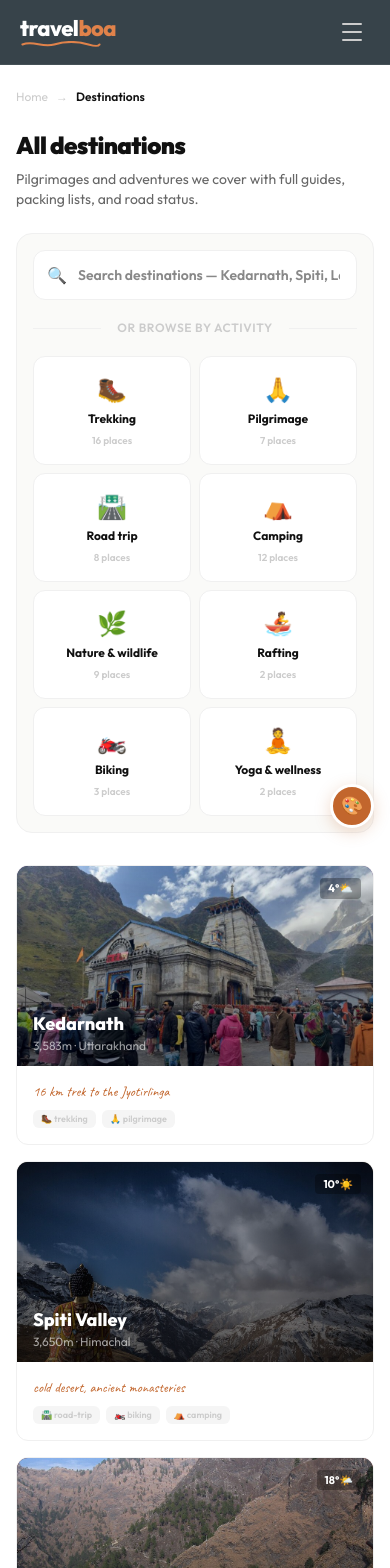
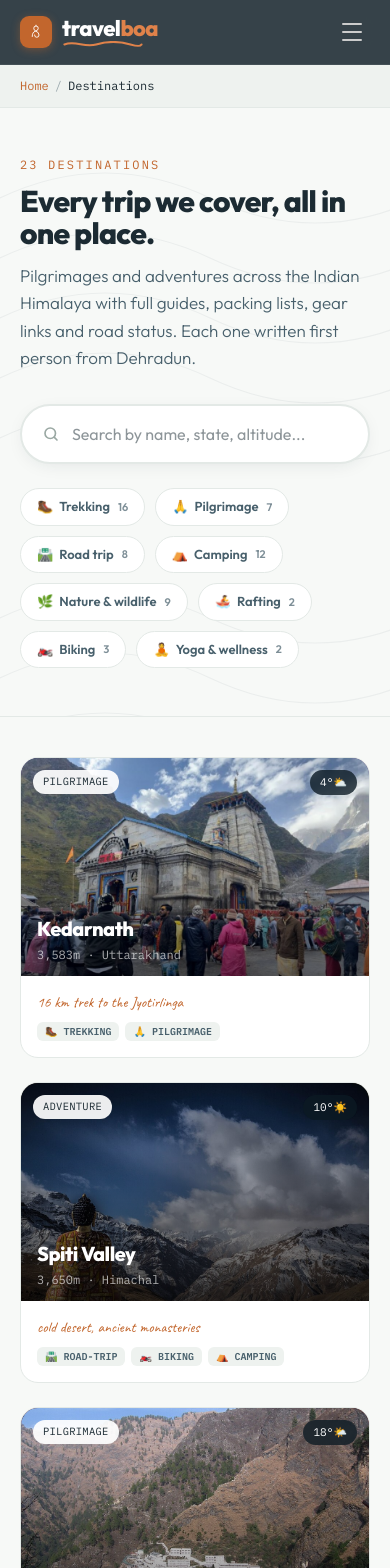
Before and after one commit to ashutoshkhulbe15-hash/travelboa, a Next.js app: page /destinations in a window 390 px wide. Shown: the top 1568 px of the page. Built offline with nearby package versions, Linux system fonts and the light colour scheme.

Commit message:
polish: hero readability, logo icon, card stats, destinations page redesign

```diff
--- a/src/app/destinations/DestinationsClient.tsx
+++ b/src/app/destinations/DestinationsClient.tsx
@@ -1,28 +1,26 @@
 "use client";
 
-import { useState } from "react";
-import { useTheme } from "@/hooks/useTheme";
+import { useState, useEffect } from "react";
 import { Navbar } from "@/components/Navbar";
 import { Footer } from "@/components/Footer";
-import { ColorPicker } from "@/components/ColorPicker";
 import { DESTINATIONS, SEARCH_DESTINATIONS, ACTIVITIES } from "@/lib/data";
 import Link from "next/link";
 import Image from "next/image";
 
 export function DestinationsClient() {
-  const { themeKey, theme, setTheme, accent, dark, toggleDark, mounted } = useTheme();
   const [searchVal, setSearchVal] = useState("");
   const [searchFocus, setSearchFocus] = useState(false);
   const [activity, setActivity] = useState<string | null>(null);
 
-  if (!mounted) return null;
-
-  const bg = dark ? "#0c0a09" : "white";
-  const cardBg = dark ? "#1c1a17" : "white";
-  const textPrimary = dark ? "#f5f5f4" : "#111";
-  const textSecondary = dark ? "#a8a29e" : "#666";
-  const textMuted = dark ? "#57534e" : "#ccc";
-  const border = dark ? "#292524" : "#f0f0f0";
+  useEffect(() => {
+    const els = document.querySelectorAll(".reveal");
+    const io = new IntersectionObserver(es => es.forEach(e => {
+      if (e.isIntersecting) { e.target.classList.add("on"); io.unobserve(e.target); }
+    }), { threshold: 0.08 });
+    els.forEach(el => io.observe(el));
+    if (window.matchMedia("(prefers-reduced-motion: reduce)").matches) els.forEach(el => el.classList.add("on"));
+    return () => io.disconnect();
+  }, []);
 
   const allDests = [
     ...DESTINATIONS.map(d => ({ ...d, hasPage: true })),
@@ -38,130 +36,114 @@ export function DestinationsClient() {
   });
 
   return (
-    <div className="relative min-h-screen font-sans transition-colors duration-300" style={{ background: bg }}>
-      <ColorPicker themeKey={themeKey} setTheme={setTheme} dark={dark} toggleDark={toggleDark} />
-      <Navbar accent={accent} dark={dark} />
+    <div className="min-h-screen" style={{ background: "var(--paper)" }}>
+      <Navbar />
 
-      <div className="relative z-10 max-w-[1000px] mx-auto px-4 sm:px-8 pb-20">
-        <div className="flex items-center gap-2 mt-6 mb-6 text-xs" style={{ color: textMuted }}>
-          <Link href="/" className="transition-colors hover:opacity-70" style={{ color: textMuted }}>Home</Link>
-          <span>→</span>
-          <span className="font-semibold" style={{ color: textPrimary }}>Destinations</span>
+      {/* Breadcrumb */}
+      <div className="py-3 font-mono text-[12px] border-b" style={{ background: "var(--snowfield)", borderColor: "#e3e9e6", color: "var(--ink-soft)" }}>
+        <div className="max-w-[1180px] mx-auto px-5 sm:px-6">
+          <Link href="/" className="no-underline" style={{ color: "var(--terra)" }}>Home</Link>
+          <span className="mx-1.5 opacity-50">/</span>
+          <span style={{ color: "var(--ink)" }}>Destinations</span>
         </div>
+      </div>
 
-        <h1 className="text-2xl sm:text-3xl font-black tracking-tight mb-2 transition-colors" style={{ color: textPrimary }}>All destinations</h1>
-        <p className="text-sm mb-6 transition-colors" style={{ color: textSecondary }}>Pilgrimages and adventures we cover with full guides, packing lists, and road status.</p>
+      {/* Header */}
+      <div className="contour-bg py-12 sm:py-16 border-b" style={{ borderColor: "#e3e9e6" }}>
+        <div className="max-w-[1180px] mx-auto px-5 sm:px-6">
+          <p className="kicker mb-3">23 destinations</p>
+          <h1 className="text-[clamp(30px,4.5vw,48px)] font-extrabold tracking-tight leading-[1.06]" style={{ color: "var(--ink)" }}>Every trip we cover, all in one place.</h1>
+          <p className="text-[17px] font-light leading-relaxed mt-3" style={{ color: "var(--ink-soft)", maxWidth: "56ch" }}>Pilgrimages and adventures across the Indian Himalaya with full guides, packing lists, gear links and road status. Each one written first person from Dehradun.</p>
 
-        {/* Search + Activity browse */}
-        <div className="rounded-2xl p-4 sm:p-6 mb-8 transition-colors duration-300" style={{ background: dark ? "#1c1a17" : "#fafaf8", border: `1.5px solid ${border}` }}>
-          {/* Search input */}
-          <div className="relative">
-            <div className="absolute left-3.5 top-1/2 -translate-y-1/2 text-base" style={{ color: textMuted }}>🔍</div>
-            <input
-              value={searchVal}
-              onChange={e => { setSearchVal(e.target.value); setActivity(null); }}
-              onFocus={() => setSearchFocus(true)}
-              onBlur={() => setSearchFocus(false)}
-              placeholder="Search destinations — Kedarnath, Spiti, Ladakh..."
-              className="w-full pl-11 pr-4 py-3.5 rounded-xl text-sm font-semibold outline-none transition-all duration-200"
-              style={{
-                background: dark ? "#0c0a09" : "white",
-                color: textPrimary,
-                border: `1.5px solid ${searchFocus ? accent : border}`,
-                boxShadow: searchFocus ? `0 0 0 3px ${accent}15` : "none",
-              }}
-              autoComplete="off"
-            />
-            {searchVal && (
-              <button onClick={() => setSearchVal("")} className="absolute right-3 top-1/2 -translate-y-1/2 text-xs font-bold rounded-full w-5 h-5 flex items-center justify-center" style={{ background: dark ? "#333" : "#eee", color: textMuted }}>✕</button>
-            )}
+          {/* Search */}
+          <div className="mt-8 relative" style={{ maxWidth: 540 }}>
+            <div className="flex items-center rounded-full px-5 py-1" style={{ background: "#fff", border: `2px solid ${searchFocus ? "var(--terra)" : "#e3e9e6"}`, boxShadow: searchFocus ? "0 0 0 4px rgba(194,102,45,0.1)" : "0 4px 20px -8px rgba(28,43,51,0.15)", transition: "border-color 0.2s, box-shadow 0.2s" }}>
+              <svg width="18" height="18" viewBox="0 0 24 24" fill="none" stroke="#9aa8a3" strokeWidth="2.2" strokeLinecap="round" className="shrink-0"><circle cx="11" cy="11" r="7" /><path d="m20 20-3.5-3.5" /></svg>
+              <input value={searchVal} onChange={e => { setSearchVal(e.target.value); setActivity(null); }} onFocus={() => setSearchFocus(true)} onBlur={() => setSearchFocus(false)}
+                placeholder="Search by name, state, altitude..." className="flex-1 border-0 bg-transparent font-sans text-[16px] py-3 px-3 outline-none min-w-0" style={{ color: "var(--ink)" }} autoComplete="off" />
+              {searchVal && (
+                <button onClick={() => setSearchVal("")} className="w-6 h-6 rounded-full flex items-center justify-center text-[11px] font-bold border-0 cursor-pointer" style={{ background: "#eef2ef", color: "var(--ink-soft)" }}>✕</button>
+              )}
+            </div>
           </div>
 
-          {/* Divider — or browse by activity */}
-          <div className="flex items-center gap-4 my-5">
-            <div className="flex-1 h-px" style={{ background: border }} />
-            <span className="text-xs font-semibold uppercase tracking-wider" style={{ color: textMuted }}>or browse by activity</span>
-            <div className="flex-1 h-px" style={{ background: border }} />
-          </div>
-
-          {/* Activity cards */}
-          <div className="grid grid-cols-2 sm:grid-cols-4 gap-2 sm:gap-3">
+          {/* Activity filters */}
+          <div className="flex gap-2.5 flex-wrap mt-6">
             {ACTIVITIES.map(a => {
               const isActive = activity === a.key;
               const count = allDests.filter(d => d.activities.includes(a.key)).length;
               return (
-                <button
-                  key={a.key}
-                  onClick={() => { setActivity(isActive ? null : a.key); setSearchVal(""); }}
-                  className="flex flex-col items-center gap-1.5 py-4 sm:py-5 rounded-xl cursor-pointer transition-all duration-200 hover:-translate-y-0.5"
+                <button key={a.key} onClick={() => { setActivity(isActive ? null : a.key); setSearchVal(""); }}
+                  className="flex items-center gap-1.5 px-4 py-2 rounded-full text-[13px] font-semibold border-0 cursor-pointer transition-all duration-200"
                   style={{
-                    background: isActive ? accent : (dark ? "#0c0a09" : "white"),
-                    border: `1.5px solid ${isActive ? accent : border}`,
-                    boxShadow: isActive ? `0 4px 16px ${accent}30` : "none",
-                  }}
-                >
-                  <span className="text-2xl">{a.icon}</span>
-                  <span className="text-xs font-bold" style={{ color: isActive ? "white" : textPrimary }}>{a.label}</span>
-                  <span className="text-[10px] font-semibold" style={{ color: isActive ? "rgba(255,255,255,0.6)" : textMuted }}>{count} {count === 1 ? "place" : "places"}</span>
+                    background: isActive ? "var(--terra)" : "#fff",
+                    color: isActive ? "#fff" : "var(--ink-soft)",
+                    border: `1.5px solid ${isActive ? "var(--terra)" : "#e3e9e6"}`,
+                    boxShadow: isActive ? "0 4px 14px rgba(194,102,45,0.3)" : "none",
+                  }}>
+                  <span>{a.icon}</span> {a.label}
+                  <span className="ml-0.5 text-[11px] opacity-70">{count}</span>
                 </button>
               );
             })}
           </div>
         </div>
+      </div>
 
-        {/* Active filter indicator */}
+      {/* Results */}
+      <div className="max-w-[1180px] mx-auto px-5 sm:px-6 py-10 sm:py-12">
         {(searchVal || activity) && (
-          <div className="flex items-center gap-2 mb-5">
-            <span className="text-sm font-bold" style={{ color: textPrimary }}>{filtered.length} destination{filtered.length !== 1 ? "s" : ""}</span>
+          <div className="flex items-center gap-2.5 mb-6">
+            <span className="text-[15px] font-bold" style={{ color: "var(--ink)" }}>{filtered.length} destination{filtered.length !== 1 ? "s" : ""}</span>
             {activity && (
-              <span className="text-xs px-2.5 py-1 rounded-lg font-semibold flex items-center gap-1" style={{ background: `${accent}15`, color: accent }}>
+              <span className="text-[12px] font-semibold px-3 py-1 rounded-full flex items-center gap-1" style={{ background: "rgba(194,102,45,0.1)", color: "var(--terra)" }}>
                 {ACTIVITIES.find(a => a.key === activity)?.icon} {ACTIVITIES.find(a => a.key === activity)?.label}
-                <button onClick={() => setActivity(null)} className="ml-1 font-bold">✕</button>
+                <button onClick={() => setActivity(null)} className="ml-1 font-bold border-0 bg-transparent cursor-pointer" style={{ color: "var(--terra)" }}>✕</button>
               </span>
-            )}
-            {searchVal && (
-              <span className="text-xs" style={{ color: textMuted }}>for &quot;{searchVal}&quot;</span>
             )}
           </div>
         )}
 
-        {/* Results */}
         {filtered.length === 0 ? (
-          <div className="text-center py-16">
-            <div className="text-4xl mb-3">🏔️</div>
-            <p className="text-base font-bold" style={{ color: textPrimary }}>No destinations found</p>
-            <p className="text-sm mt-1" style={{ color: textMuted }}>Try a different search or activity</p>
+          <div className="text-center py-20">
+            <div className="text-5xl mb-4">🏔️</div>
+            <p className="text-[18px] font-bold" style={{ color: "var(--ink)" }}>No destinations found</p>
+            <p className="text-[15px] font-light mt-2" style={{ color: "var(--ink-soft)" }}>Try a different search or clear the filter</p>
           </div>
         ) : (
-          <div className="grid grid-cols-1 sm:grid-cols-2 lg:grid-cols-3 gap-4">
-            {filtered.map(d => (
-              <Link key={d.slug} href={d.hasPage ? `/${d.slug}` : "#"} className="group block rounded-xl overflow-hidden no-underline transition-all duration-200 hover:shadow-lg hover:-translate-y-1" style={{ border: `1.5px solid ${border}`, background: cardBg }}>
-                <div className="aspect-[16/9] relative" style={{ background: d.grad }}>
-                  {d.image && <Image src={d.image} alt={`${d.name} - travel guide destination`} fill className="object-cover" sizes="(max-width: 640px) 100vw, 33vw" />}
-                  <div className="absolute inset-0 bg-gradient-to-t from-black/50 to-transparent" />
-                  <div className="absolute bottom-3 left-4">
-                    <div className="text-lg font-extrabold text-white">{d.name}</div>
-                    <div className="text-xs text-white/60">{d.info}</div>
+          <div className="grid grid-cols-1 sm:grid-cols-2 lg:grid-cols-3 gap-6">
+            {filtered.map((d, i) => (
+              <Link key={d.slug} href={d.hasPage ? `/${d.slug}` : "#"}
+                className={`reveal group block rounded-[18px] overflow-hidden no-underline transition-all duration-300 hover:-translate-y-[6px] hover:shadow-2xl ${!d.hasPage ? "opacity-70" : ""}`}
+                style={{ border: "1px solid #e3e9e6", background: "#fff" }}>
+                <div className="aspect-[16/10] relative overflow-hidden" style={{ background: d.grad }}>
+                  {d.image && <Image src={d.image} alt={`${d.name}`} fill className="object-cover transition-transform duration-500 group-hover:scale-105" sizes="(max-width:640px) 100vw, 33vw" />}
+                  <div className="absolute inset-0" style={{ background: "linear-gradient(180deg,transparent 30%,rgba(0,0,0,0.55))" }} />
+                  <span className="absolute top-3 left-3 font-mono text-[10.5px] tracking-wide uppercase px-2.5 py-1 rounded-full" style={{ background: "rgba(255,255,255,0.92)", color: "var(--ink)" }}>{d.type}</span>
+                  {d.temp && <span className="absolute top-3 right-3 font-mono text-[11px] px-2.5 py-1 rounded-full" style={{ background: "rgba(12,26,35,0.78)", color: "#fff", backdropFilter: "blur(4px)" }}>{d.temp}</span>}
+                  <div className="absolute bottom-3 left-4 right-4">
+                    <div className="text-[20px] font-extrabold text-white tracking-tight">{d.name}</div>
+                    <div className="text-[12px] text-white/65 font-mono mt-0.5">{d.info}</div>
                   </div>
-                  {d.temp && <div className="absolute top-3 right-3 px-2 py-0.5 rounded bg-black/30 text-[11px] font-bold text-white">{d.temp}</div>}
                 </div>
                 <div className="p-4">
-                  {d.note && <p className="font-caveat text-sm" style={{ color: accent }}>{d.note}</p>}
-                  <div className="flex gap-1.5 mt-2 flex-wrap">
+                  {d.note && <p className="font-caveat text-[15px] mb-2" style={{ color: "var(--terra)" }}>{d.note}</p>}
+                  <div className="flex gap-1.5 flex-wrap">
                     {d.activities.map(a => (
-                      <span key={a} className="text-[9px] font-semibold px-2 py-0.5 rounded-md" style={{ background: dark ? "#292524" : "#f5f5f5", color: textMuted }}>
-                        {ACTIVITIES.find(act => act.key === a)?.icon} {a}
+                      <span key={a} className="text-[10px] font-semibold px-2 py-0.5 rounded-md font-mono" style={{ background: "var(--snowfield)", color: "var(--ink-soft)" }}>
+                        {ACTIVITIES.find(act => act.key === a)?.icon} {a.toUpperCase()}
                       </span>
                     ))}
                   </div>
-                  {!d.hasPage && <p className="text-[10px] mt-2" style={{ color: textMuted }}>Guide coming soon</p>}
+                  {!d.hasPage && <p className="text-[11px] font-mono mt-2" style={{ color: "var(--ink-soft)" }}>GUIDE COMING SOON</p>}
                 </div>
               </Link>
             ))}
           </div>
         )}
       </div>
-      <Footer accent={accent} />
+
+      <Footer />
     </div>
   );
 }
--- a/src/app/page.tsx
+++ b/src/app/page.tsx
@@ -27,12 +27,12 @@ const ALTI_DATA = [
 
 /* ─── featured destinations for cards ─── */
 const FEATURED = [
-  { slug: "kedarnath", hook: "The 16 km climb to the Jyotirlinga. I cover the route, the ponies, the weather windows and the exact shoes that survive the stone path." },
-  { slug: "spiti", hook: "India's cold desert. Monasteries, moonscapes and roads that demand respect. My circuit, fuel stops and permit notes inside." },
-  { slug: "ladakh", hook: "Leh, Nubra and the high passes. How I plan acclimatization days so Khardung La is a celebration, not a headache." },
-  { slug: "valley-of-flowers", hook: "A UNESCO meadow that blooms for eight weeks a year. I keep a bloom calendar so you land in peak colour, not after it." },
-  { slug: "chopta", hook: "My favourite weekend escape from Dehradun. The world's highest Shiva temple, a 3.5 km trail and sunrises worth the alarm." },
-  { slug: "rishikesh", hook: "Rafting, cafes and the Ganga at dusk. Where I send everyone for their first taste of the hills, one hour from my home." },
+  { slug: "kedarnath", season: "May-Oct", dur: "4-6 days", hook: "The 16 km climb to the Jyotirlinga. I cover the route, the ponies, the weather windows and the exact shoes that survive the stone path." },
+  { slug: "spiti", season: "Jun-Oct", dur: "8-12 days", hook: "India's cold desert. Monasteries, moonscapes and roads that demand respect. My circuit, fuel stops and permit notes inside." },
+  { slug: "ladakh", season: "Jun-Sep", dur: "10-15 days", hook: "Leh, Nubra and the high passes. How I plan acclimatization days so Khardung La is a celebration, not a headache." },
+  { slug: "valley-of-flowers", season: "Jul-Sep", dur: "4-5 days", hook: "A UNESCO meadow that blooms for eight weeks a year. I keep a bloom calendar so you land in peak colour, not after it." },
+  { slug: "chopta", season: "Year-round", dur: "2-3 days", hook: "My favourite weekend escape from Dehradun. The world's highest Shiva temple, a 3.5 km trail and sunrises worth the alarm." },
+  { slug: "rishikesh", season: "Sep-Jun", dur: "2-4 days", hook: "Rafting, cafes and the Ganga at dusk. Where I send everyone for their first taste of the hills, one hour from my home." },
 ];
 
 const GUIDES_LIST = [
@@ -118,7 +118,7 @@ export default function HomePage() {
       <Navbar />
 
       {/* ═══ HERO ═══ */}
-      <header className="relative overflow-hidden flex items-center" style={{ minHeight: "92vh", background: "linear-gradient(180deg,#0a1620 0%,#10222e 38%,#27414e 64%,#5d4a3c 86%,#7a4a2c 100%)" }}>
+      <header className="relative overflow-hidden flex items-start" style={{ minHeight: "94vh", background: "linear-gradient(180deg,#0a1620 0%,#10222e 38%,#27414e 64%,#5d4a3c 86%,#7a4a2c 100%)" }}>
         {/* Scene */}
         <div className="absolute inset-0 z-[1]" aria-hidden="true">
           <svg viewBox="0 0 1440 810" preserveAspectRatio="xMidYMax slice" className="w-full h-full">
@@ -138,13 +138,16 @@ export default function HomePage() {
           </svg>
         </div>
 
+        {/* Dark overlay for text readability */}
+        <div className="absolute inset-0 z-[1]" style={{ background: "linear-gradient(180deg, rgba(10,22,32,0.85) 0%, rgba(10,22,32,0.6) 35%, rgba(10,22,32,0.15) 55%, transparent 70%)" }} />
+
         {/* Handwritten note */}
         <div className="absolute right-[6%] bottom-[17%] z-[3] font-caveat text-[25px] text-center hidden lg:block" style={{ color: "#ffe9d6", maxWidth: 240, transform: "rotate(-4deg)" }}>
           yes, I check the roads<br />every single morning
           <svg width="54" height="40" viewBox="0 0 54 40" fill="none" className="mx-auto mt-1.5"><path d="M44 4C30 14 22 22 12 34M12 34l11-4M12 34l2-12" stroke="#ffe9d6" strokeWidth="2.2" strokeLinecap="round" /></svg>
         </div>
 
-        <div className="relative z-[2] w-full max-w-[1180px] mx-auto px-5 sm:px-6 py-20 lg:py-0" style={{ opacity: entered ? 1 : 0, transform: entered ? "none" : "translateY(20px)", transition: "all 0.7s cubic-bezier(0.2,0,0,1)" }}>
+        <div className="relative z-[2] w-full max-w-[1180px] mx-auto px-5 sm:px-6 pt-16 sm:pt-20 lg:pt-24 pb-32 sm:pb-40" style={{ opacity: entered ? 1 : 0, transform: entered ? "none" : "translateY(20px)", transition: "all 0.7s cubic-bezier(0.2,0,0,1)" }}>
           <p className="font-mono text-[12px] tracking-[0.22em] uppercase mb-5" style={{ color: "var(--terra-soft)" }}>A trip companion for the Indian Himalaya</p>
           <h1 className="text-white text-[clamp(40px,6.4vw,76px)] font-extrabold tracking-tighter leading-[1.04]" style={{ maxWidth: "13ch" }}>
             Know the <span style={{ color: "var(--terra-bright)" }}>mountain</span> before you meet it.
@@ -238,8 +241,8 @@ export default function HomePage() {
                     <h3 className="text-[21px] font-bold tracking-tight" style={{ color: "var(--ink)" }}>{d.name}</h3>
                     <p className="text-[14.5px] font-light leading-relaxed flex-1" style={{ color: "var(--ink-soft)" }}>{f.hook}</p>
                     <div className="flex gap-4 font-mono text-[11.5px] pt-3 border-t border-dashed" style={{ color: "var(--ink-soft)", borderColor: "#e3e9e6" }}>
-                      <span>{d.quickFacts?.[1]?.value || d.info.split("·")[0].trim()}</span>
-                      <span>{d.quickFacts?.[0]?.value || ""}</span>
+                      <span>{f.season}</span>
+                      <span>{f.dur}</span>
                     </div>
                     <span className="text-[14px] font-semibold mt-1 inline-flex items-center gap-1.5 transition-[gap] duration-200 group-hover:gap-3" style={{ color: "var(--terra)" }}>
                       Read the guide <svg width="15" height="15" viewBox="0 0 24 24" fill="none" stroke="currentColor" strokeWidth="2.6" strokeLinecap="round"><path d="M5 12h14m-6-6 6 6-6 6" /></svg>
--- a/src/components/Footer.tsx
+++ b/src/components/Footer.tsx
@@ -19,7 +19,10 @@ export function Footer({ accent: _accent }: FooterProps) {
         <div className="grid grid-cols-1 sm:grid-cols-3 gap-10 sm:gap-12 mb-8">
           {/* Brand */}
           <div>
-            <Link href="/" className="no-underline inline-block mb-3">
+            <Link href="/" className="no-underline inline-flex items-center gap-2.5 mb-3">
+              <div className="w-7 h-7 rounded-lg flex items-center justify-center overflow-hidden" style={{ background: "var(--terra)" }}>
+                <svg width="16" height="16" viewBox="0 0 120 120" fill="none"><path d="M35 90 Q35 60 55 55 Q75 50 75 35 Q75 20 60 20 Q45 20 45 35 Q45 50 60 55 Q80 62 80 80 Q80 95 65 95 Q50 95 50 80" stroke="white" strokeWidth="6" strokeLinecap="round" fill="none"/><path d="M55 20 L60 12 L65 20" stroke="white" strokeWidth="3" strokeLinecap="round" strokeLinejoin="round" fill="none"/></svg>
+              </div>
               <span className="text-white font-extrabold text-[24px] tracking-tight">
                 travel<span style={{ color: "var(--terra-bright)" }}>boa</span>
               </span>
--- a/src/components/Navbar.tsx
+++ b/src/components/Navbar.tsx
@@ -20,13 +20,18 @@ export function Navbar({ accent: _accent, dark: _dark }: NavbarProps) {
   return (
     <nav className="sticky top-0 z-50 border-b" style={{ background: "rgba(12,26,35,0.82)", backdropFilter: "blur(14px)", WebkitBackdropFilter: "blur(14px)", borderColor: "rgba(255,255,255,0.07)" }}>
       <div className="max-w-[1180px] mx-auto px-5 sm:px-6 flex items-center justify-between" style={{ height: 64 }}>
-        <Link href="/" className="flex flex-col leading-none no-underline" aria-label="TravelBoa home">
+        <Link href="/" className="flex items-center gap-2.5 no-underline" aria-label="TravelBoa home">
+          <div className="w-8 h-8 rounded-[9px] flex items-center justify-center overflow-hidden" style={{ background: "var(--terra)", boxShadow: "0 2px 8px rgba(194,102,45,0.4)" }}>
+            <svg width="18" height="18" viewBox="0 0 120 120" fill="none"><path d="M35 90 Q35 60 55 55 Q75 50 75 35 Q75 20 60 20 Q45 20 45 35 Q45 50 60 55 Q80 62 80 80 Q80 95 65 95 Q50 95 50 80" stroke="white" strokeWidth="6" strokeLinecap="round" fill="none"/><path d="M55 20 L60 12 L65 20" stroke="white" strokeWidth="3" strokeLinecap="round" strokeLinejoin="round" fill="none"/></svg>
+          </div>
+          <div className="flex flex-col leading-none">
             <span className="text-white font-extrabold text-[22px] tracking-tight">
               travel<span style={{ color: "var(--terra-bright)" }}>boa</span>
             </span>
             <svg width="82" height="6" viewBox="0 0 92 7" fill="none" aria-hidden="true" className="mt-0.5">
               <path d="M1 4 C 14 -1, 24 8, 38 4 S 64 0, 78 4 90 4 91 4" stroke="var(--terra-bright)" strokeWidth="2.4" strokeLinecap="round" />
             </svg>
+          </div>
         </Link>
 
         <div className="hidden md:flex items-center gap-7">
```
Lines whose indentation alone changed are shown as unchanged.
